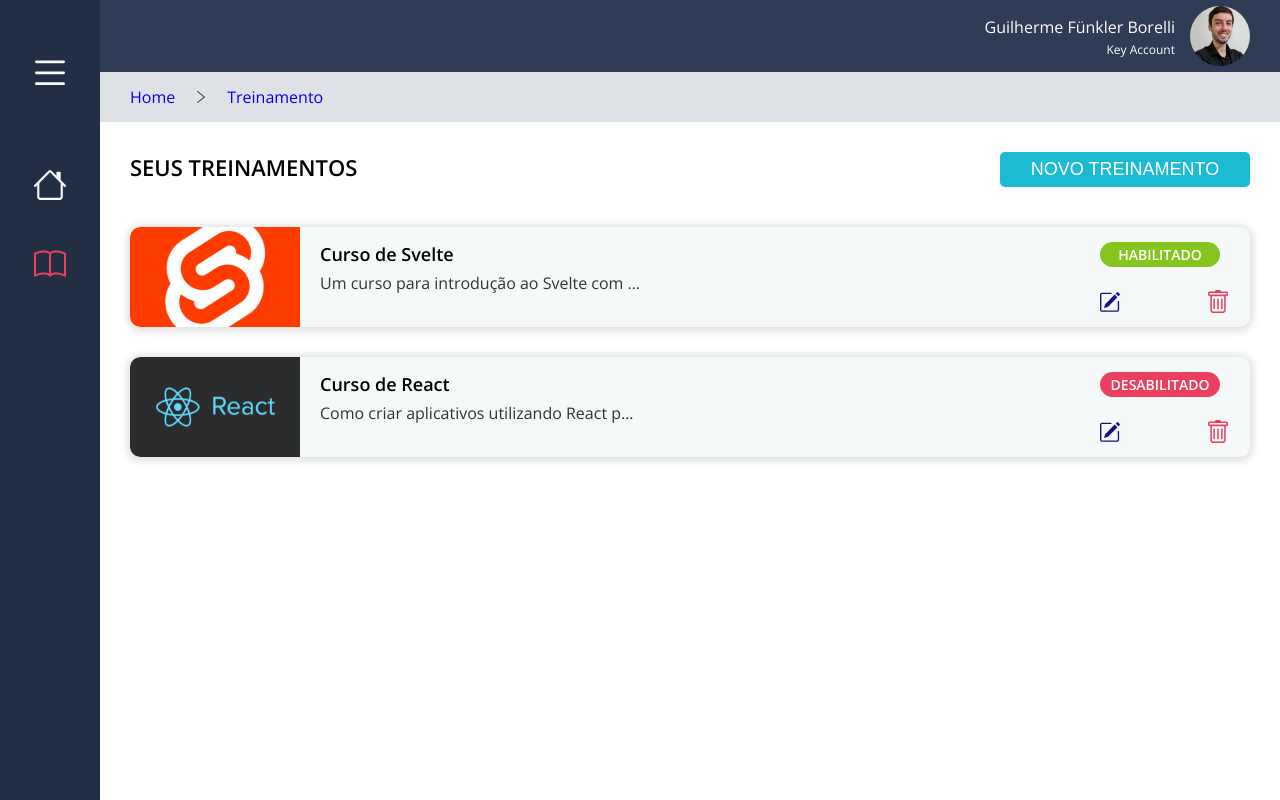
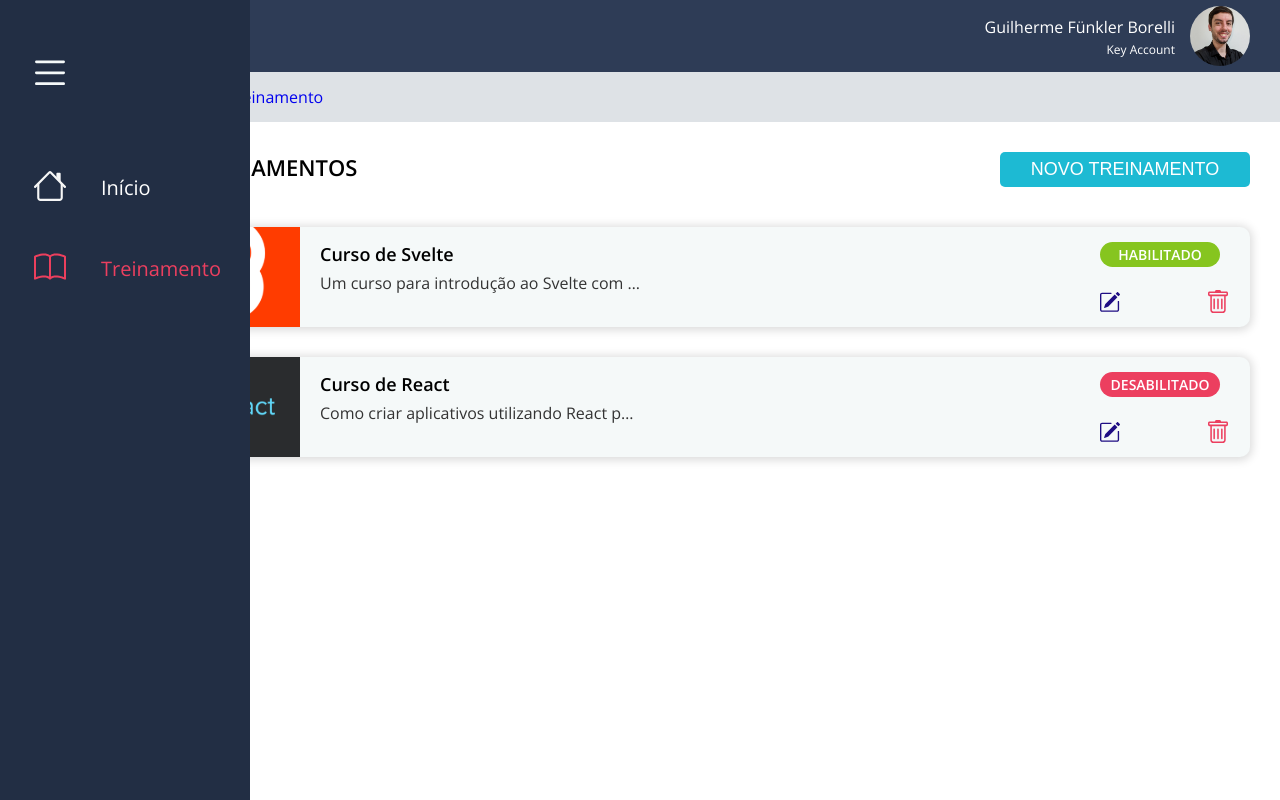
Before and after one commit to good-repository/courses-list, a React (Create React App) app: page /courses-list in a window 1280 px wide. Built offline with nearby package versions, Linux system fonts and the light colour scheme.

Commit message:
improvements css

```diff
--- a/src/components/Breadcrumb/Breadcrumb.jsx
+++ b/src/components/Breadcrumb/Breadcrumb.jsx
@@ -1,13 +1,18 @@
 import React from "react";
-import { Link } from "react-router-dom";
+import { Link, useLocation } from "react-router-dom";
 import "./breadcrumb.css";
 import { ChevronRight } from "../../icons";
 export default function Breadcrumb() {
+  const location = useLocation();
   return (
     <nav className="breadcrumb">
       <Link to={"/"}>Home</Link>
-      <ChevronRight />
-      <Link to={"courses-list"}>Treinamento</Link>
+      {location.pathname.includes("/courses-list") && (
+        <div className="breadcrumb-link">
+          <ChevronRight />
+          <Link to={"courses-list"}>Treinamento</Link>
+        </div>
+      )}
     </nav>
   );
 }
--- a/src/components/Breadcrumb/breadcrumb.css
+++ b/src/components/Breadcrumb/breadcrumb.css
@@ -22,3 +22,21 @@
 .breadcrumb img {
   height: 12px;
 }
+
+.breadcrumb-link {
+  display: flex;
+  gap: 20px;
+  transition: all 0.5s ease-in-out;
+}
+
+.breadcrumb-link {
+  animation: opac 0.3s;
+}
+@keyframes opac {
+  from {
+    opacity: 0;
+  }
+  to {
+    opacity: 1;
+  }
+}
--- a/src/components/Sidebar/Sidebar.jsx
+++ b/src/components/Sidebar/Sidebar.jsx
@@ -1,23 +1,52 @@
-import React from "react";
-import { Link } from "react-router-dom";
+import React, { useState } from "react";
+import { Link, useLocation } from "react-router-dom";
 import { Book, House, List } from "../../icons";
 import IconButton from "../IconButton/IconButton";
 import "./sidebar.css";
 
 export default function Sidebar() {
+  const [expanded, setExpanded] = useState(true);
+  const location = useLocation();
+
   return (
-    <nav className="sidebar">
+    <nav className={`sidebar ${expanded ? "expanded" : ""}`}>
       <div className="menu">
-        <IconButton icon={<List />} />
+        <div className="menu-icon">
+          <IconButton
+            className="sidebar-link"
+            icon={<List />}
+            onClick={() => setExpanded(!expanded)}
+          />
+        </div>
       </div>
-      <div className="home">
-        <Link to={"/"}>
+      <div
+        className={`home ${
+          location.pathname === "/" ? "active-route" : "inactive-route"
+        } `}
+      >
+        <Link
+          className="sidebar-link"
+          to={"/"}
+          onClick={() => setExpanded(false)}
+        >
           <IconButton icon={<House />} />
+          <p>Início</p>
         </Link>
       </div>
-      <div className="courses">
-        <Link to={"/courses-list"}>
+      <div
+        className={`courses ${
+          location.pathname.includes("/courses-list")
+            ? "active-route"
+            : "inactive-route"
+        } `}
+      >
+        <Link
+          className="sidebar-link"
+          to={"/courses-list"}
+          onClick={() => setExpanded(false)}
+        >
           <IconButton icon={<Book />} />
+          <p>Treinamento</p>
         </Link>
       </div>
     </nav>
--- a/src/components/Sidebar/sidebar.css
+++ b/src/components/Sidebar/sidebar.css
@@ -1,16 +1,24 @@
 .sidebar {
-  align-items: center;
   background-color: var(--midnight);
-  display: flex;
-  flex-direction: column;
   height: 100%;
   position: fixed;
   width: 100px;
+  transition: width 0.5s;
+  z-index: 5;
+  overflow: hidden;
+}
+
+.expanded {
+  width: 250px;
 }
 
 .menu {
   margin-top: 43px;
   margin-bottom: 48px;
+}
+
+.menu-icon {
+  padding-left: 20px;
 }
 
 .home {
@@ -22,3 +30,29 @@
     width: 75px;
   }
 }
+
+.active-route a {
+  color: var(--amaranth);
+}
+
+.active-route svg {
+  filter: invert(50%) sepia(84%) saturate(5648%) hue-rotate(329deg)
+    brightness(98%) contrast(89%);
+}
+
+.inactive-route svg {
+  filter: brightness(0) saturate(100%) invert(100%) sepia(18%) saturate(7500%)
+    hue-rotate(187deg) brightness(119%) contrast(93%);
+}
+
+.sidebar-link {
+  text-decoration: none;
+  color: white;
+  font-size: 20px;
+  display: flex;
+  gap: 20px;
+  padding-left: 19px;
+}
+.sidebar-link:hover {
+  background-color: rgba(0, 0, 0, 0.4);
+}
```
